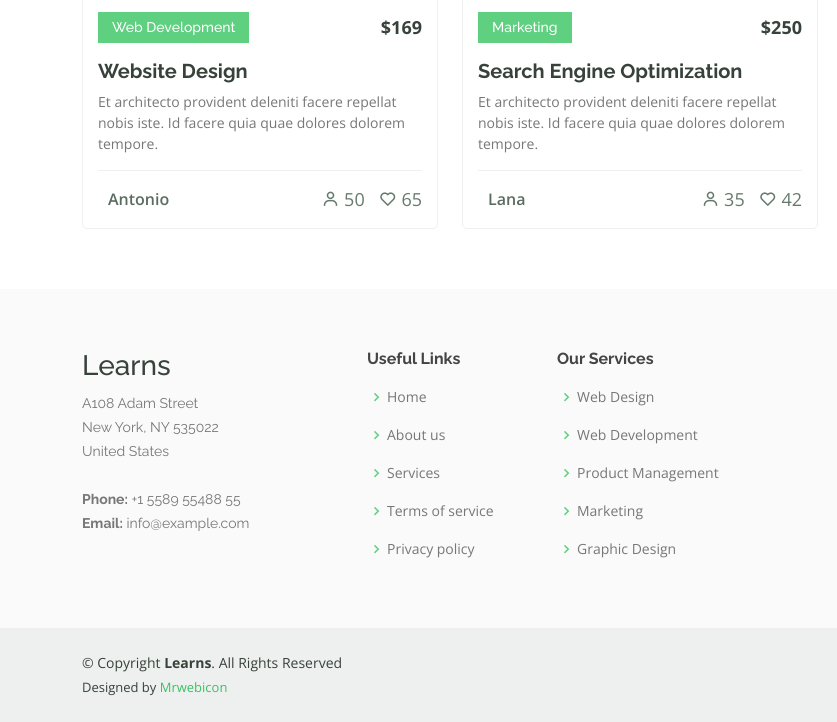
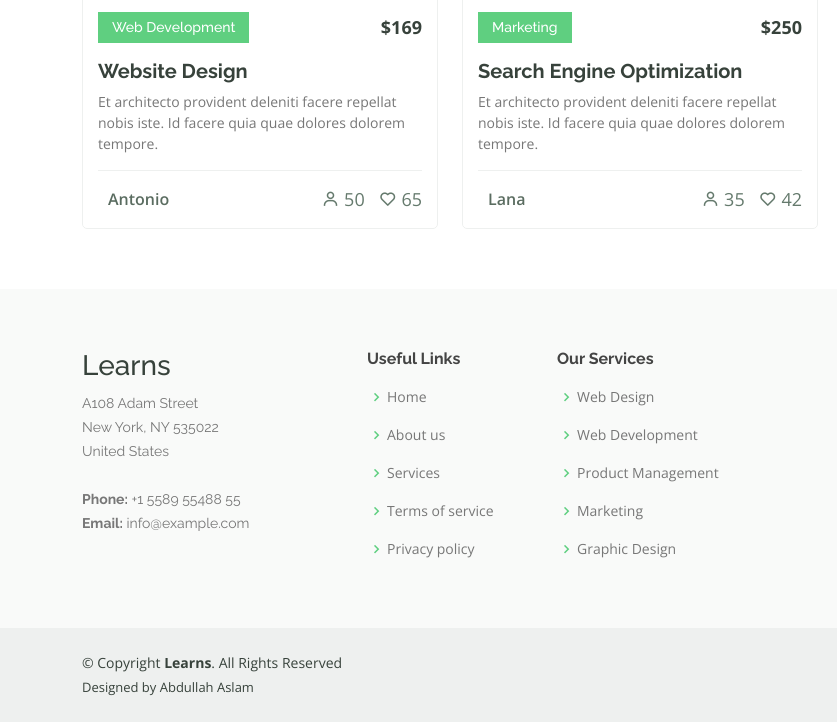
Before and after one commit to theabdullahdeveloper/Learns, a plain HTML site: page courses.html in a window 1280 px wide. Shown: the part 521-1243 px from the top of the page, 0-837 px from the left. Drawn offline with nearby package versions, Linux system fonts and the light colour scheme.

Commit message:
Update courses.html

```diff
--- a/courses.html
+++ b/courses.html
@@ -236,7 +236,7 @@
         </div>
         <div class="credits">
 
-          Designed by <a href="https://wa.me/923251136814">Mrwebicon</a>
+          Designed by Abdullah Aslam
         </div>
       </div>
 
```
